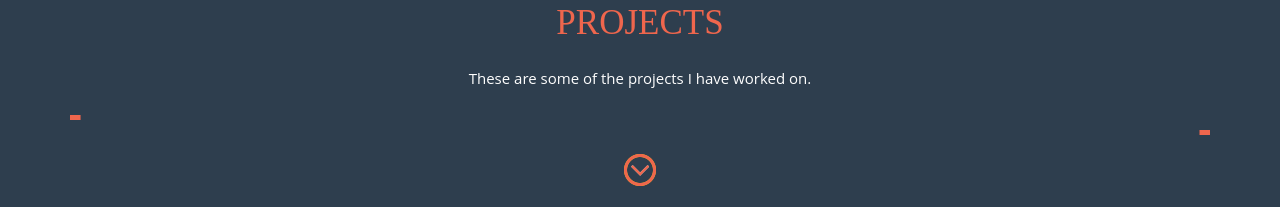
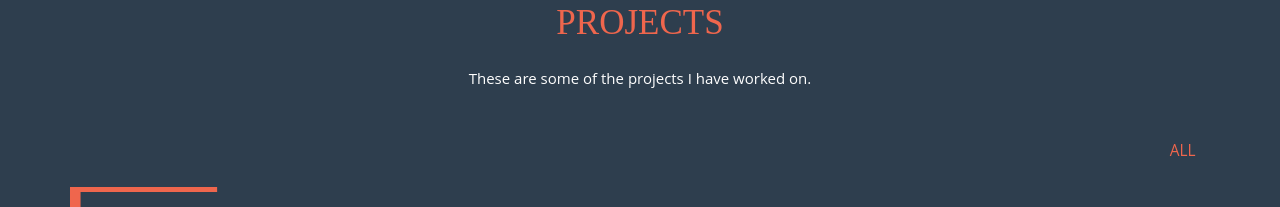
Before and after one commit to Msyoka/Msyoka.github.io, a plain HTML site: page index.html in a window 1280 px wide. Shown: the part 1340-1547 px from the top of the page. Drawn offline with Linux system fonts and the light colour scheme.

Commit message:
make changes to html

```diff
--- a/index.html
+++ b/index.html
@@ -258,6 +258,10 @@ Smartphone Compatible web template, free webdesigns for Nokia, Samsung, LG, Sony
 							<!-- Portfolio Ends Here -->
 						<div class="sap_tabs">
 							<div id="horizontalTab" style="display: block; width: 100%; margin: 0px;">
+								<ul class="resp-tabs-list">
+									<li class="resp-tab-item" aria-controls="tab_item-0" role="tab"><span>All</span></li>
+									<div class="clearfix"></div>
+								</ul>
 								<div id="portfoliolist">
 									<div class="resp-tabs-container">
 										<div class="tab-1 resp-tab-content" aria-labelledby="tab_item-0">
```
